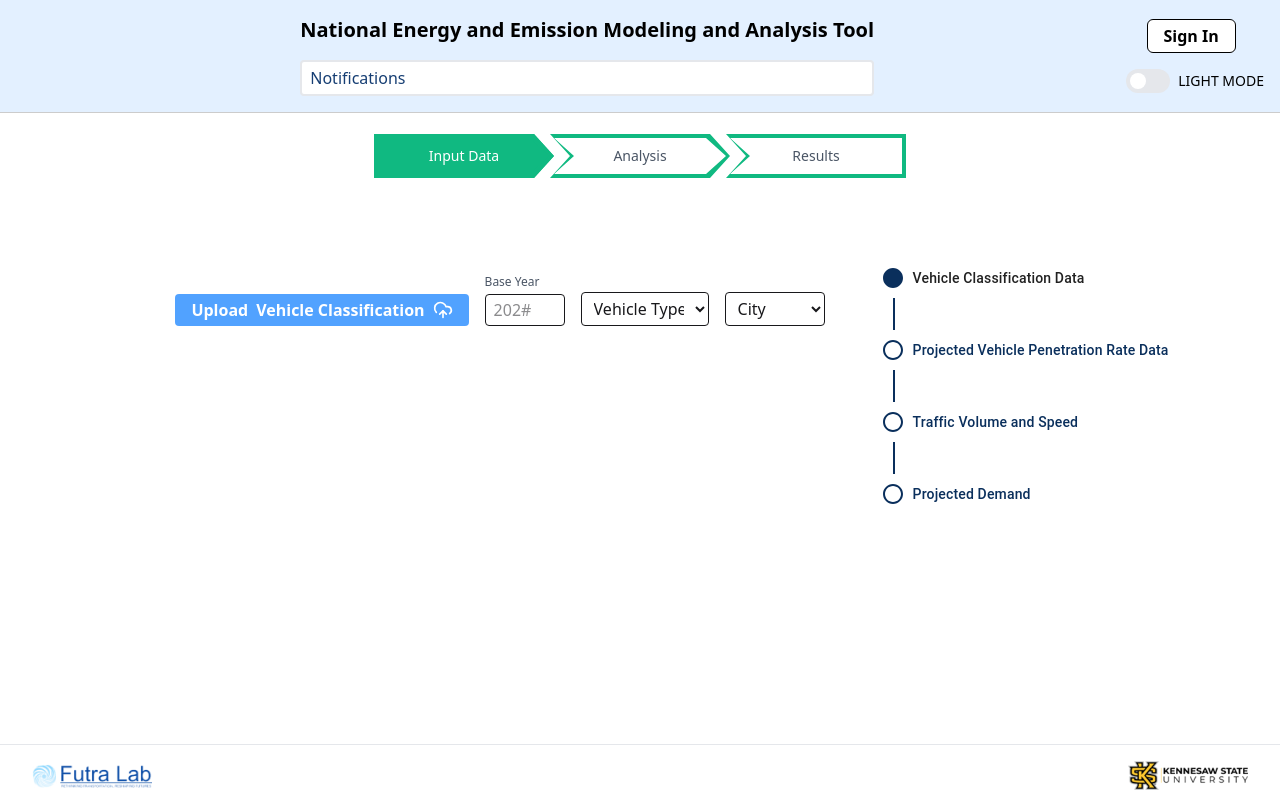
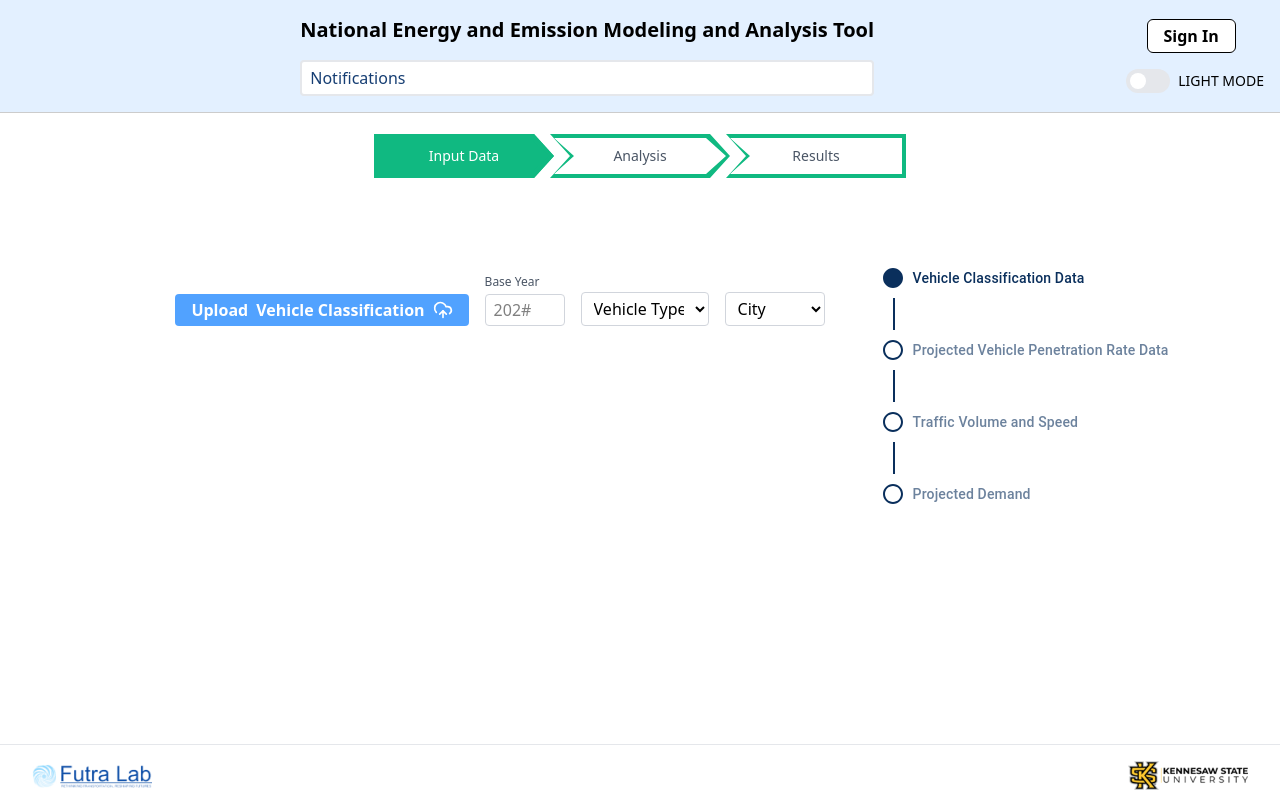
Before and after one commit to Swetha0027/Emission-website, a React app: page / in a window 1280 px wide. Both pictures are taken after a click on the button "Start". Built offline with nearby package versions, Linux system fonts and the light colour scheme; some icons are missing; the HTML template or start-up script is replaced by a standard one; what handsontable would draw is missing.

Commit message:
implemented dark theme for vertical stepper

```diff
--- a/src/components/Footer.jsx
+++ b/src/components/Footer.jsx
@@ -2,7 +2,7 @@ import React from "react";
 
 const Footer = () => {
   return (
-    <footer className="bg-white px-8 py-4 flex justify-between items-center z-[100]">
+    <footer className="bg-white px-8 py-4 flex justify-between items-center z-[1000]">
       <div className="flex items-center">
         <img
           src="src/assets/futra-logo.png"
--- a/src/components/VehicleClassification.jsx
+++ b/src/components/VehicleClassification.jsx
@@ -17,6 +17,7 @@ import useAppStore from "../useAppStore";
 registerAllModules();
 
 function VehicleClassification({ activeStep }) {
+  const theme = useAppStore((s) => s.theme);
   const classificationState = useAppStore((s) => s.classificationState);
   const setClassificationState = useAppStore((s) => s.setClassificationState);
 
@@ -100,11 +101,21 @@ function VehicleClassification({ activeStep }) {
   };
 
   return (
-    <div className="flex flex-row items-stretch gap-6 pl-6 pt-4">
+    <div
+      className={`flex flex-row items-stretch gap-6 pl-6 pt-4 transition-colors duration-300 `}
+    >
       {/* Left panel: form + table */}
       <div className="flex flex-col gap-6">
-        <form className="flex items-end gap-4 p-4 rounded">
-          <label className="flex items-center bg-blue-400 text-white font-semibold px-4 py-2 rounded cursor-pointer h-[32px]">
+        <form
+          className={`flex items-end gap-4 p-4 rounded transition-colors duration-300`}
+        >
+          <label
+            className={`flex items-center font-semibold px-4 py-2 rounded cursor-pointer h-[32px] transition-colors duration-300 ${
+              theme === "dark"
+                ? "bg-blue-900 text-white"
+                : "bg-blue-400 text-white"
+            }`}
+          >
             <span className="mr-2">Upload</span> Vehicle Classification
             <CloudUpload className="ml-2 w-5 h-5" />
             <input
@@ -115,21 +126,29 @@ function VehicleClassification({ activeStep }) {
               className="hidden"
             />
           </label>
-
           <div className="flex flex-col gap-1">
-            <label className="text-xs text-gray-600">Base Year</label>
+            <label
+              className={`text-xs ${
+                theme === "dark" ? "text-gray-300" : "text-gray-600"
+              }`}
+            >
+              Base Year
+            </label>
             <input
               type="text"
               value={classificationState.baseYear}
               onChange={(e) =>
                 setClassificationState({ baseYear: e.target.value })
               }
-              className="border rounded px-2 py-1 w-20 h-[32px]"
+              className={`border rounded px-2 py-1 w-20 h-[32px] transition-colors duration-300 ${
+                theme === "dark"
+                  ? "bg-[#18181b] text-white border-gray-700 placeholder-gray-400"
+                  : "bg-white text-black border-gray-300"
+              }`}
               disabled={classificationState.city === ""}
               placeholder="202#"
             />
           </div>
-
           <select
             value={classificationState.vehicleType}
             onChange={(e) => {
@@ -137,7 +156,11 @@ function VehicleClassification({ activeStep }) {
               handleVehicleChange(classificationState.vehicleType);
             }}
             disabled={classificationState.city === ""}
-            className="border rounded px-2 py-1 w-32"
+            className={`border rounded px-2 py-1 w-32 transition-colors duration-300 ${
+              theme === "dark"
+                ? "bg-[#18181b] text-white border-gray-700"
+                : "bg-white text-black border-gray-300"
+            }`}
           >
             <option value="">Vehicle Type</option>
             <option value="Combination long-haul Truck">
@@ -165,7 +188,6 @@ function VehicleClassification({ activeStep }) {
             </option>
             <option value="Transit Bus">Transit Bus</option>
           </select>
-
           <select
             value={classificationState.cityInput}
             onChange={(e) =>
@@ -174,7 +196,11 @@ function VehicleClassification({ activeStep }) {
                 city: e.target.value.replace(/\s+/g, ""), // Keep cleaned version updated
               })
             }
-            className="border rounded px-2 py-1 w-25"
+            className={`border rounded px-2 py-1 w-25 transition-colors duration-300 ${
+              theme === "dark"
+                ? "bg-[#18181b] text-white border-gray-700"
+                : "bg-white text-black border-gray-300"
+            }`}
           >
             <option value="">City</option>
             {statesList.slice(1).map((st) => (
--- a/src/components/VerticalStepper.jsx
+++ b/src/components/VerticalStepper.jsx
@@ -1,29 +1,43 @@
 // VehicleStepper.jsx
 import React from "react";
-import {
-  Stepper,
-  Step,
-  StepLabel,
-  StepConnector,
-  styled,
+import Stepper from "@mui/material/Stepper";
+import Step from "@mui/material/Step";
+import StepLabel from "@mui/material/StepLabel";
+import StepConnector, {
   stepConnectorClasses,
-} from "@mui/material";
+} from "@mui/material/StepConnector";
+import { styled } from "@mui/material/styles";
 import useAppStore from "../useAppStore";
 
+// Connector colored per theme (vertical uses a left border)
 const QontoConnector = styled(StepConnector, {
   shouldForwardProp: (prop) => prop !== "isDark",
 })(({ isDark }) => ({
-  [`&.${stepConnectorClasses.alternativeLabel}`]: {
-    top: 10,
-    left: "calc(-50% + 8px)",
-    right: "calc(50% + 8px)",
+  [`& .${stepConnectorClasses.line}`]: {
+    borderLeftWidth: 2,
+    borderLeftStyle: "solid",
+    borderLeftColor: isDark ? "rgba(255,255,255,0.45)" : "#0a2f5c",
+    minHeight: 32,
   },
-  [`&.${stepConnectorClasses.active} .${stepConnectorClasses.line}`]: {
-    borderColor: isDark ? "rgba(255,255,255,0.8)" : "#0a2f5c",
+  [`&.${stepConnectorClasses.active} .${stepConnectorClasses.line},
+    &.${stepConnectorClasses.completed} .${stepConnectorClasses.line}`]: {
+    borderLeftColor: isDark ? "rgba(255,255,255,0.8)" : "#0a2f5c",
   },
-  [`& .${stepConnectorClasses.line}`]: {
-    borderLeft: `2px solid ${isDark ? "rgba(255,255,255,0.45)" : "#0a2f5c"}`,
-    minHeight: 32,
+}));
+
+// StepLabel with themed text color (works reliably in v5/v6)
+const ThemedStepLabel = styled(StepLabel, {
+  shouldForwardProp: (prop) => prop !== "isDark",
+})(({ isDark }) => ({
+  "& .MuiStepLabel-label": {
+    color: isDark ? "#fff" : "#0a2f5c",
+    fontWeight: 500,
+  },
+  "& .MuiStepLabel-label.Mui-active, & .MuiStepLabel-label.Mui-completed": {
+    color: isDark ? "#fff" : "#0a2f5c",
+  },
+  "& .MuiStepLabel-label.Mui-disabled": {
+    color: isDark ? "rgba(255,255,255,0.6)" : "rgba(10,47,92,0.6)",
   },
 }));
 
@@ -31,28 +45,30 @@ function VehicleStepper({ activeStep = 0, steps = [] }) {
   const theme = useAppStore((s) => s.theme);
   const isDark = theme === "dark";
 
-  const labelColor = isDark ? "#ffffff" : "#0a2f5c";
-  const iconActive = isDark ? "#ffffff" : "#0a2f5c";
+  const iconActive = isDark ? "#fff" : "#0a2f5c";
   const iconInactive = isDark ? "rgba(255,255,255,0.6)" : "#0a2f5c";
 
   return (
     <Stepper
+      key={theme} // force remount on mode change so connector recolors instantly
       activeStep={activeStep}
       orientation="vertical"
       connector={<QontoConnector isDark={isDark} />}
       sx={{ alignItems: "flex-start" }}
     >
-      {steps.map((label, index) => {
-        const isActive = index === activeStep;
+      {steps.map((label, idx) => {
+        const isActive = idx === activeStep;
         return (
-          <Step key={label}>
-            <StepLabel
+          <Step key={`${label}-${theme}`}>
+            <ThemedStepLabel
+              isDark={isDark}
               icon={
                 isActive ? (
                   <svg
                     xmlns="http://www.w3.org/2000/svg"
                     width="24"
                     height="24"
+                    aria-hidden="true"
                   >
                     <path d="M0 0h24v24H0z" fill="none" />
                     <path
@@ -65,6 +81,7 @@ function VehicleStepper({ activeStep = 0, steps = [] }) {
                     xmlns="http://www.w3.org/2000/svg"
                     width="24"
                     height="24"
+                    aria-hidden="true"
                   >
                     <path d="M0 0h24v24H0z" fill="none" />
                     <path
@@ -74,15 +91,9 @@ function VehicleStepper({ activeStep = 0, steps = [] }) {
                   </svg>
                 )
               }
-              sx={{
-                ".MuiStepLabel-label": {
-                  color: labelColor,
-                  fontWeight: 500,
-                },
-              }}
             >
               {label}
-            </StepLabel>
+            </ThemedStepLabel>
           </Step>
         );
       })}
```
